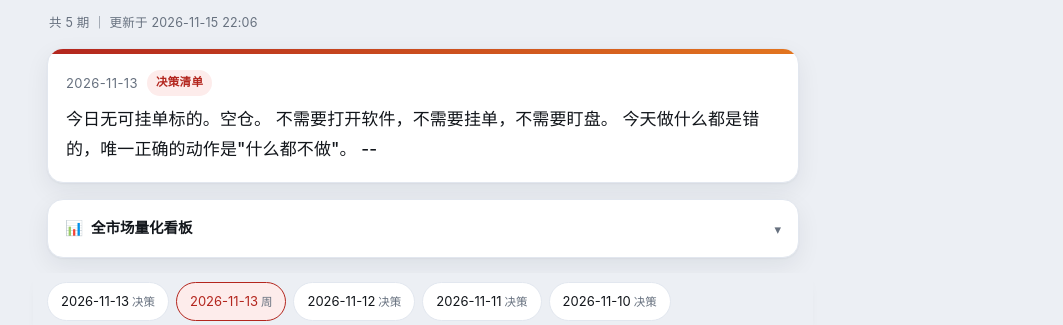
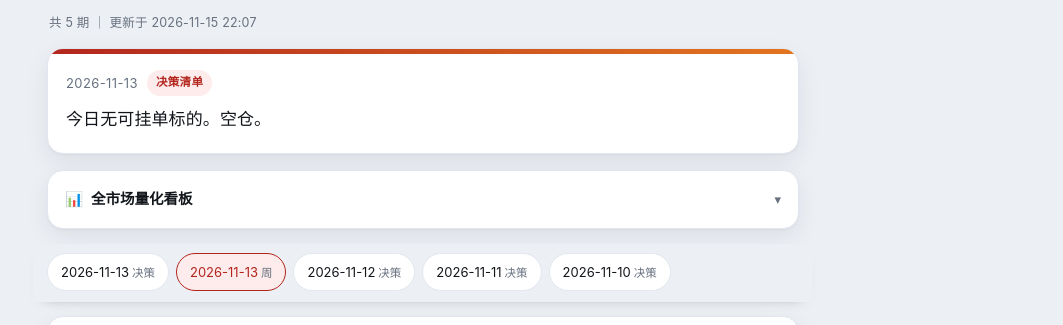
Before and after one commit to JUN988951/quant-dashboard, a plain HTML site: page cards/index.html in a window 1280 px wide. Shown: the part 61-386 px from the top of the page, without its empty margins (217-1280 px from the left). Drawn offline with Linux system fonts and the light colour scheme.

Commit message:
update daily cards 2026-11-15 22:07

```diff
--- a/cards/index.html
+++ b/cards/index.html
@@ -105,7 +105,6 @@ hr{border:none;border-top:1px solid var(--line);margin:24px 0}
 a{color:#1f5fa8;text-decoration:none;border-bottom:1px solid rgba(31,95,168,.28)}
 a:hover{border-bottom-color:currentColor}
 strong{font-weight:700}
-.body>p:first-of-type{color:var(--mut);font-size:13.5px}
 
 /* ── 外部看板 ── */
 .dashbox{margin-bottom:15px}
@@ -134,7 +133,7 @@ strong{font-weight:700}
 
 <div class="masthead">
   <h1>A股每日决策清单</h1>
-  <div class="meta">共 5 期 ｜ 更新于 2026-11-15 22:06</div>
+  <div class="meta">共 5 期 ｜ 更新于 2026-11-15 22:07</div>
 </div>
 
 <div class="hero">
@@ -144,7 +143,7 @@ strong{font-weight:700}
       <span class="d">2026-11-13</span>
       <span class="badge">决策清单</span>
     </div>
-    <div class="lead">今日无可挂单标的。空仓。 不需要打开软件，不需要挂单，不需要盯盘。 今天做什么都是错的，唯一正确的动作是&quot;什么都不做&quot;。 --</div>
+    <div class="lead">今日无可挂单标的。空仓。</div>
   </div>
 </div>
 
```
